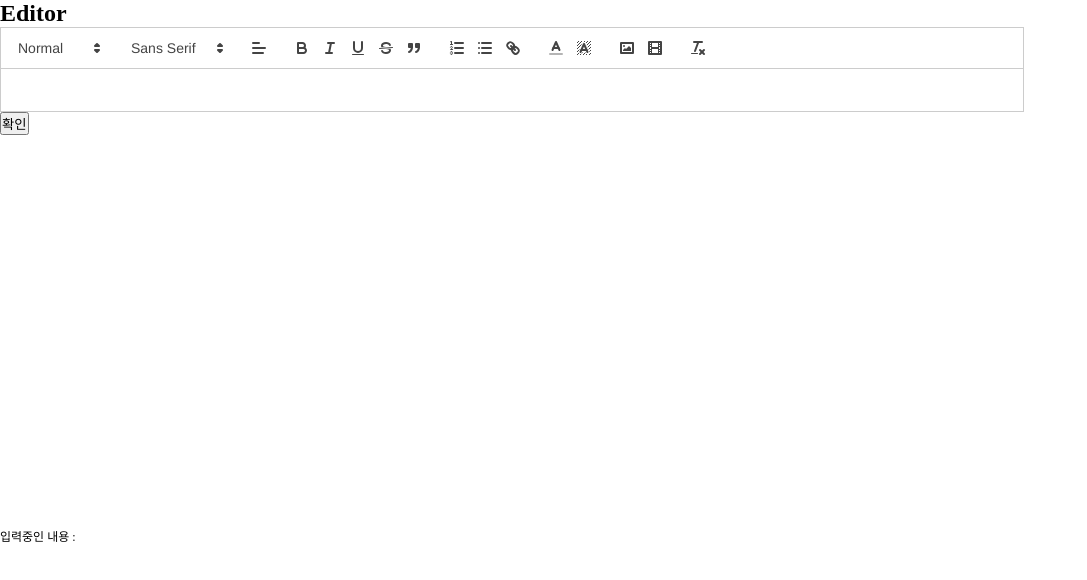
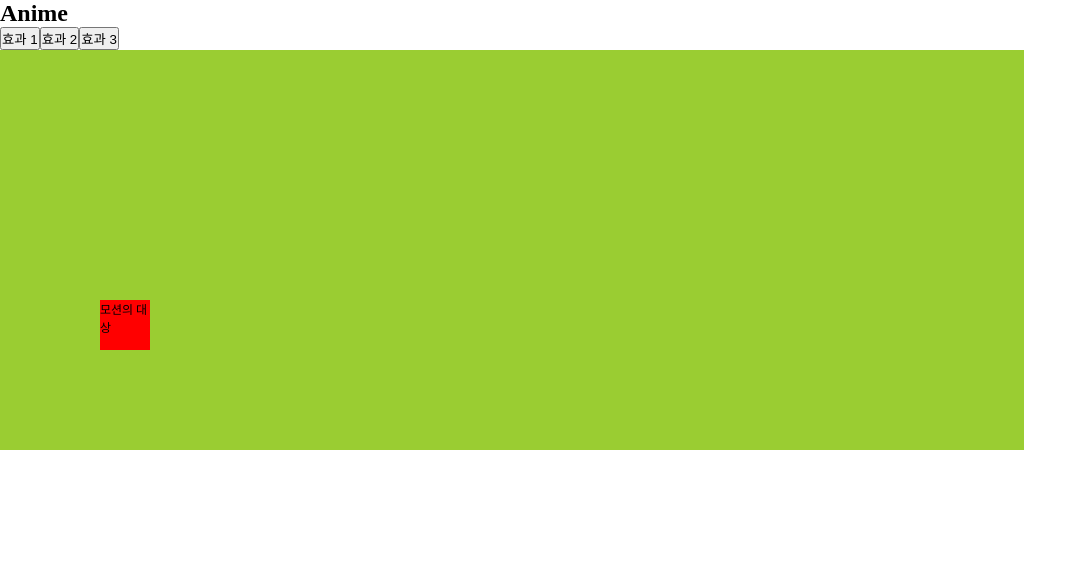
Before and after one commit to sbk283/til_npm, a React (Create React App) app: page /member/google in a window 1280 px wide. Shown: the top 580 px of the page, without its empty margins (0-1087 px from the left). Built offline with nearby package versions, Linux system fonts and the light colour scheme.

Commit message:
[docs] animejs 기본 활용

```diff
--- a/package.json
+++ b/package.json
@@ -9,6 +9,7 @@
     "@nivo/bar": "^0.99.0",
     "@nivo/core": "^0.99.0",
     "@nivo/line": "^0.99.0",
+    "animejs": "^4.1.2",
     "antd": "^5.26.7",
     "axios": "^1.11.0",
     "dayjs": "^1.11.13",
--- a/src/App.js
+++ b/src/App.js
@@ -1,10 +1,10 @@
-import AddForm from "./components/editor/AddForm";
+import AniPage from "./pages/AniPage";
 
 function App() {
   return (
     <div>
-      <h1>Editor</h1>
-      <AddForm />
+      <h1>Anime</h1>
+      <AniPage />
     </div>
   );
 }
--- /dev/null
+++ b/src/pages/AniPage.jsx
@@ -0,0 +1,74 @@
+import { animate, createDraggable } from "animejs";
+import { useEffect, useRef } from "react";
+
+function AniPage() {
+  // js 자리
+  const BoxWrap = {
+    position: "relative",
+    width: "80%",
+    height: "50vh",
+    backgroundColor: "yellowgreen",
+  };
+  const BoxStyle = {
+    position: "absolute",
+    left: 100,
+    top: 250,
+    width: 50,
+    height: 50,
+    backgroundColor: "#ff0000",
+  };
+  // html 버전이면 querySelector(".클래스명")
+  // React 에서는 useRef(null) 를 활용함
+  const boxRef = useRef(null);
+  // 모션
+  const motionA = () => {
+    animate(boxRef.current, {
+      left: "240px",
+      backgroundColor: ["#ff0000", "#ffff00"],
+      borderRadius: ["0%", "50%"],
+      easing: "easeInOutQuad",
+      duration: 5000,
+    });
+  };
+  const motionB = () => {
+    animate(boxRef.current, {
+      scale: 1.5,
+      left: 0,
+      backgroundColor: ["#ff0000"],
+      borderRadius: ["50%", "0%"],
+      duration: 2000,
+    });
+  };
+  const motionC = () => {
+    animate(boxRef.current, {
+      scale: 1,
+      left: 100,
+      top: 250,
+      borderRadius: ["50%", "0%"],
+      duration: 2000,
+    });
+  };
+
+  useEffect(() => {
+    if (boxRef.current) {
+      createDraggable(boxRef.current);
+    }
+  }, [boxRef]);
+
+  // jsx 자리
+  return (
+    <div>
+      <div>
+        <button onClick={motionA}>효과 1</button>
+        <button onClick={motionB}>효과 2</button>
+        <button onClick={motionC}>효과 3</button>
+      </div>
+      <div style={BoxWrap}>
+        <div style={BoxStyle} ref={boxRef}>
+          모션의 대상
+        </div>
+      </div>
+    </div>
+  );
+}
+export default AniPage;
```
Also changed, not shown: 2 other files (tests, documents, lock files or other folders).
